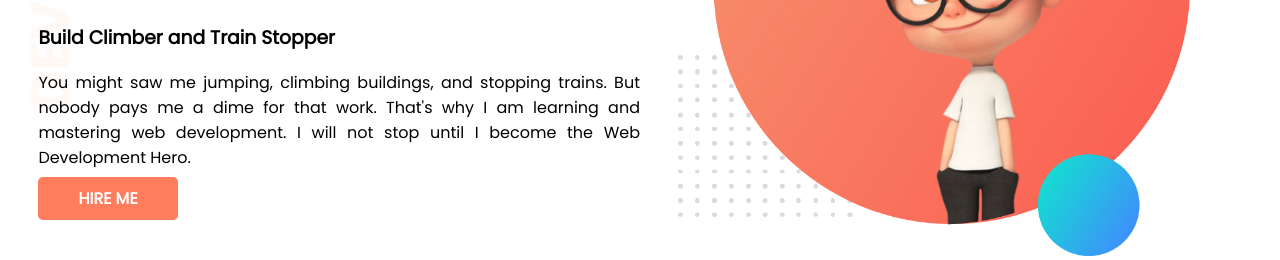
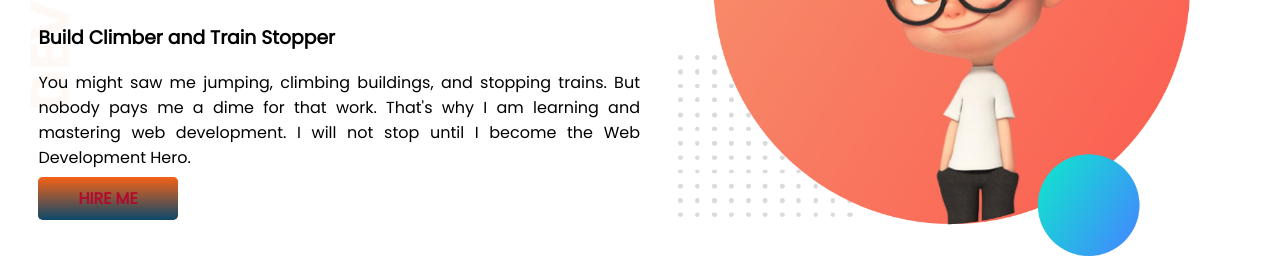
Before and after one commit to MehediHasan23/developer-portfolio, a plain HTML site: page index.html in a window 1280 px wide. In both pictures the pointer is over the link "HIRE ME". Shown: the part 252-512 px from the top of the page. Drawn offline with Linux system fonts and the light colour scheme.

Commit message:
button colour effect added

```diff
--- a/style.css
+++ b/style.css
@@ -28,6 +28,15 @@ h2{
     padding: 10px 40px;
     border-radius: 5px;
     font-weight: 700;
+}
+.hire-button:hover{
+    color: #b20a2c;
+    background-image: linear-gradient(#F56217,#0B486B);
+
+}
+.hire-button:active{
+    color: #DAE2F8;
+    background-image: linear-gradient(#1CD8D2,#B5AC49);
 }
 .top-banner{
     background-image: url(images/top-banner.png);
```
